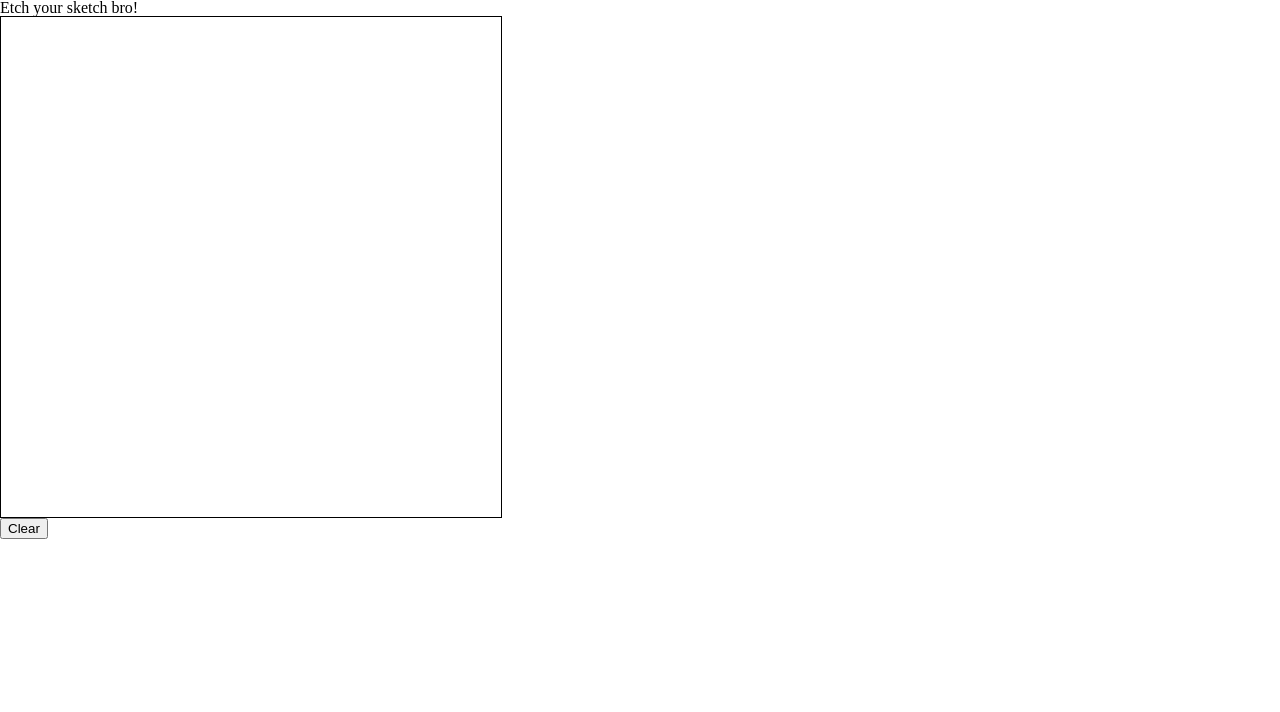
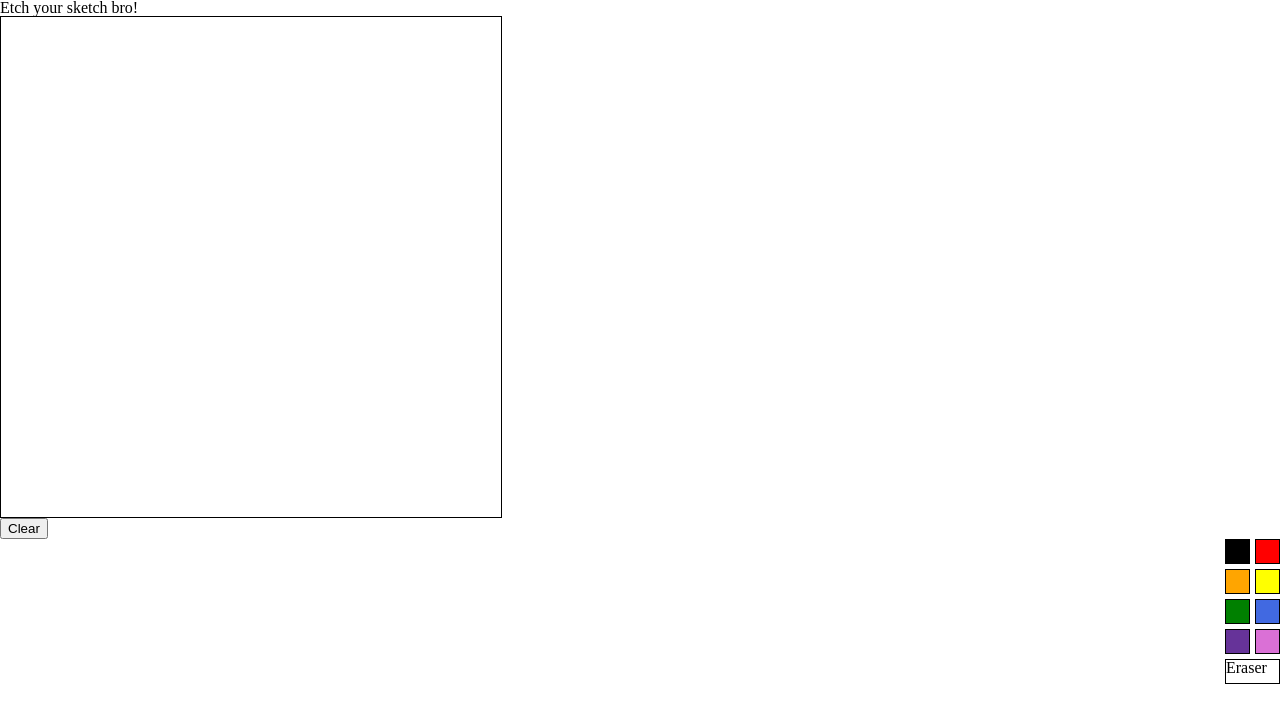
Before and after one commit to richardmaxlee/etch_a_sketch, a plain HTML site: page index.html in a window 1280 px wide. Drawn offline with Linux system fonts and the light colour scheme.

Commit message:
Added a color palette and eraser feature

```diff
--- a/index.html
+++ b/index.html
@@ -17,6 +17,18 @@
     <button type="button" id='clear-button'>Clear</button>
   </div>
 
+  <div class='palette'>
+    <div id='black'></div>
+    <div id='red'></div>
+    <div id='orange'></div>
+    <div id='yellow'></div>
+    <div id='green'></div>
+    <div id='royalblue'></div>
+    <div id='rebeccapurple'></div>
+    <div id='orchid'></div>
+    <div id='white'>Eraser</div>
+  </div>
+
 </body>
 
 
@@ -25,6 +37,9 @@
   const container = document.getElementById('container');
   const cells = document.getElementsByClassName('cell')
   const clearButton = document.getElementById('clear-button');
+  const palette = document.getElementsByClassName('palette')
+
+  let userColor = 'black';
   clearButton.addEventListener('click', clearGrid);
 
   function makeGrid(rows, columns) {
@@ -36,13 +51,19 @@
       div.classList.add('cell');
       container.appendChild(div);
     }
-    paintGrid();
+    paintGrid(userColor);
   }
 
   function paintGrid (userColor) {
-    Array.from(cells).forEach(cell => cell.addEventListener('mouseover', function(e){
-      console.log(e);
-      e.target.style.backgroundColor = 'orange';
+    Array.from(cells).forEach(cell => cell.addEventListener('mouseover', function(e) {
+      e.target.style.backgroundColor = userColor;
+    }));
+  }
+
+  function initColorPalette () {
+    Array.from(palette).forEach(color => color.addEventListener('click', function(e) {
+      userColor = e.target.id;
+      paintGrid(userColor);
     }));
   }
 
@@ -56,6 +77,7 @@
   }
 
   makeGrid(16,16);
+  initColorPalette();
 
 </script>
 
--- a/main.css
+++ b/main.css
@@ -13,6 +13,59 @@
 }
 
 .cell {
-  /* border: 1px solid black; */
   background-color: white;
 }
+
+.palette {
+  display: grid;
+  float: right;
+  grid-template-rows: repeat(5, 25px);
+  grid-template-columns: repeat(2, 25px);
+  grid-gap: 5px;
+}
+
+#black {
+  background-color: black;
+  border: 1px solid black;
+}
+
+#red {
+  background-color: red;
+  border: 1px solid black;
+}
+
+#orange {
+  background-color: orange;
+  border: 1px solid black;
+}
+
+#yellow {
+  background-color: yellow;
+  border: 1px solid black;
+}
+
+#green {
+  background-color: green;
+  border: 1px solid black;
+}
+
+#royalblue {
+  background-color: royalblue;
+  border: 1px solid black;
+}
+
+#rebeccapurple {
+  background-color: rebeccapurple;
+  border: 1px solid black;
+}
+
+#orchid {
+  background-color: orchid;
+  border: 1px solid black;
+}
+
+#white {
+  background-color: white;
+  border: 1px solid black;
+  grid-column: 1/3;
+}
```
